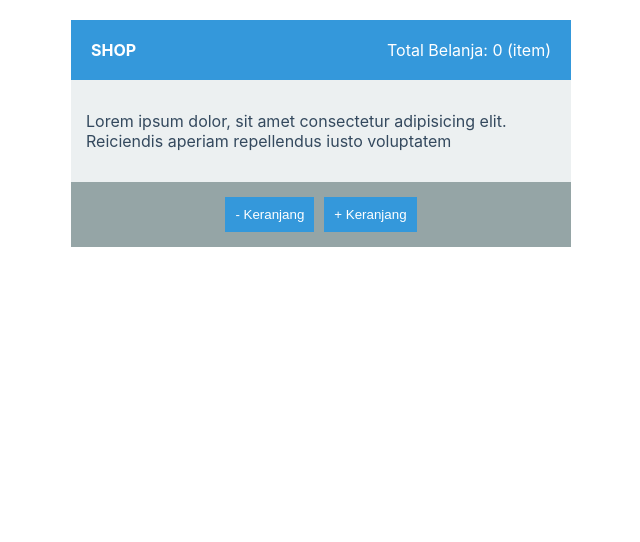
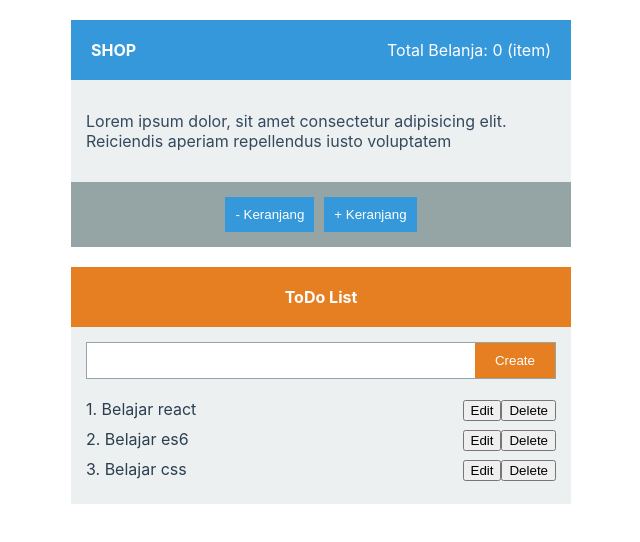
Before and after one commit to prasojopxl/reactapp, a React (Create React App) app: page / in a window 1280 px wide. Shown: the top 542 px of the page, without its empty margins (319-959 px from the left). Built offline with nearby package versions, Linux system fonts and the light colour scheme.

Commit message:
add todo

```diff
--- a/src/App.js
+++ b/src/App.js
@@ -7,6 +7,7 @@
 // import {Cart} from "./Cart";
 // import {CustomForm1} from "./components/customform1";
 import {Cart} from "./components/cart/Cart";
+import {Todo} from "./components/todo/Todo";
 
 
 function App() {
@@ -27,7 +28,7 @@ function App() {
       {/* <LoginForm/> */}
       {/* <CustomForm1/> */}
       <Cart/>
-
+      <Todo/>
 
     </div>
   );
--- a/src/components/cart/Cart.jsx
+++ b/src/components/cart/Cart.jsx
@@ -8,7 +8,7 @@ export const Cart = () => {
     const [cart, setCart] = useState(0)
 
     return (
-        <div className="container">
+        <div className="wrp-cart">
             <Header total={cart}/>
             <Description tambah={()=>setCart(cart+1)} kurang={()=>setCart(cart-1)}/>
         </div>
--- a/src/components/cart/Header.jsx
+++ b/src/components/cart/Header.jsx
@@ -1,5 +1,4 @@
 import React,{useState} from 'react'
-import "./style.scss";
 
 export const Header = (props) => {
 
--- a/src/components/cart/style.scss
+++ b/src/components/cart/style.scss
@@ -1,14 +1,12 @@
 @import "../variable.scss";
 
-.container {
+.wrp-cart {
     margin: 20px auto;
     max-width: 500px;
-
-}
     .header {
         background-color: var(--color-blue);
         color:white;
-    padding: 20px;
+        padding: var(--space20);
         display: flex;
         justify-content: space-between;
         align-items: center;
@@ -35,3 +33,4 @@
             cursor: pointer;
         }
     }
+}
--- /dev/null
+++ b/src/components/todo/Todo.jsx
@@ -0,0 +1,42 @@
+import React, {useState} from "react";
+import "./style.scss";
+
+export const Todo = () => {
+    const [todos, setTodos] = useState(["Belajar react","Belajar es6", "Belajar css"]);
+    const [task, setTask] = useState();
+
+    return (
+        <div className="wrp-todo">
+            <div className="header"><h4>ToDo List</h4></div>
+            <div className="contents">
+                <div className="wrp-createtodo">
+                    <input type="text" value={task} onChange={(e)=>setTask(e.target.value)}/>
+                    <button onClick={(e)=> {
+                        setTodos((prev)=>{
+                            const newData = [...prev];
+                            newData.push(task);
+                            return newData;
+                        });
+                        setTask("")
+                    }}>Create</button>
+                </div>
+                {task}
+                <div className="wrp-listtodo">
+                    {todos.map((item, i, a)=>{
+                        return (
+                            <div className="itemtodo">
+                                <div className="desc">
+                                    {i+1+ ". " + item}
+                                </div>
+                                <div className="action">
+                                    <button>Edit</button>
+                                    <button>Delete</button>
+                                </div>
+                            </div>
+                        )
+                    })}
+                </div>
+            </div>
+        </div>
+    )
+}
--- /dev/null
+++ b/src/components/todo/style.scss
@@ -0,0 +1,52 @@
+@import "../variable.scss";
+
+.wrp-todo {
+    max-width: 500px;
+    margin: 20px auto;
+    .header {
+        background: var(--color-orange);
+        padding: var(--space20);
+        color: white;
+        display: flex;
+        justify-content: center;
+    }
+    .contents {
+        background: var(--color-gray-soft);
+        padding: var(--space);
+        color: var(--color-black-dark);
+    }
+}
+
+.wrp-createtodo {
+    display: flex;
+    justify-content: space-between;
+    border: var(--color-gray) solid 1px;
+    input {
+        flex: 1;
+        border:none;
+        padding: 5px 10px;
+    }
+    button {
+        background: var(--color-orange);
+        border:none;
+        padding: 10px 20px;
+        color:white;
+        cursor: pointer;
+    }
+}
+
+.wrp-listtodo {
+    margin-top: 20px;
+    .itemtodo {
+        display: flex;
+        justify-content: space-between;
+        margin: 10px 0;
+        position: relative;
+        padding-right: 100px;
+        .action {
+            position: absolute;
+            right: 0;
+            top: 0;
+        }
+    }
+}
--- a/src/components/variable.scss
+++ b/src/components/variable.scss
@@ -21,6 +21,7 @@
 
     //space
     --space:15px;
+    --space20:20px;
 }
 
 h1,h2,h3,h4,h5,h6 {
```
Lines whose indentation alone changed are shown as unchanged.
